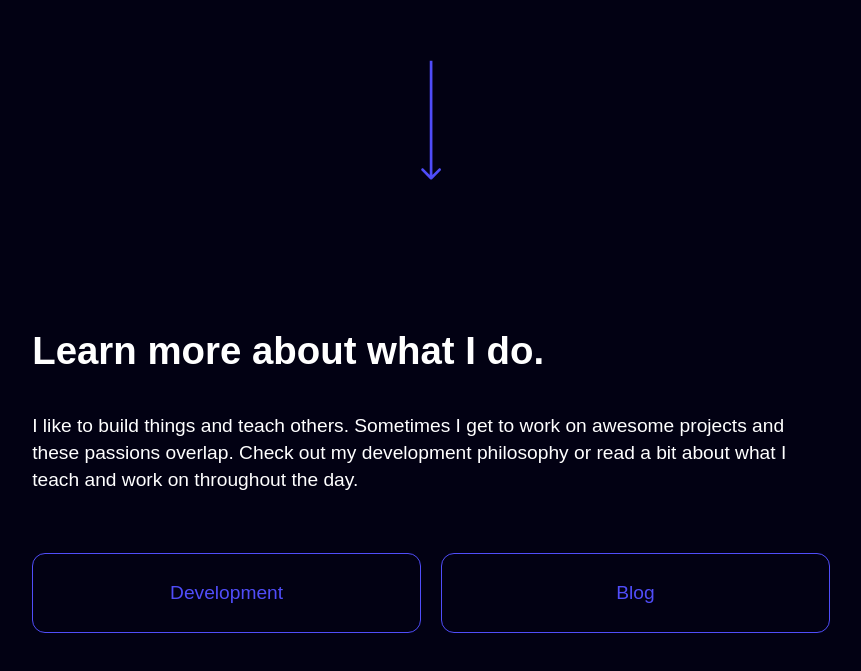
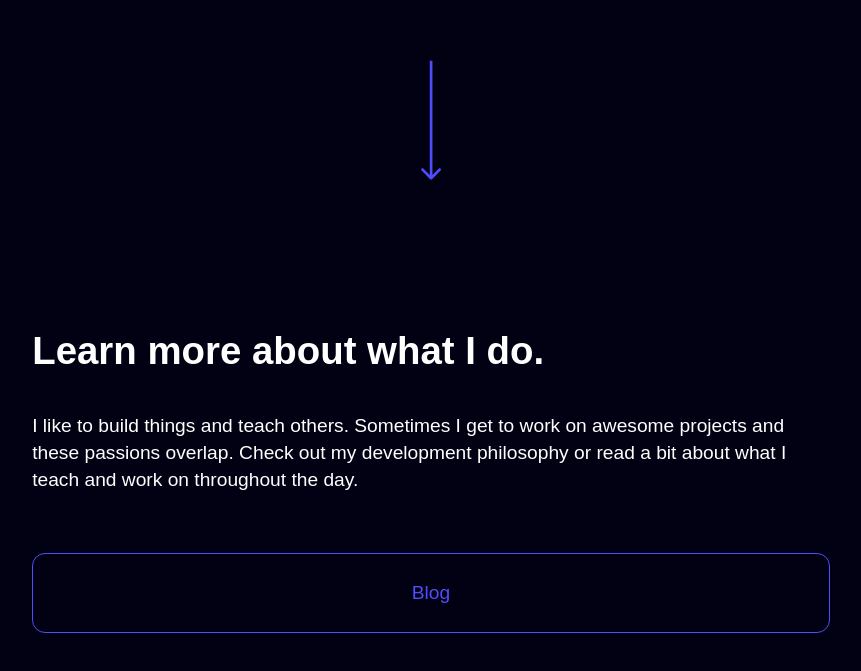
Before and after one commit to robertjdominguez/profile-next, a Next.js app: page / in a window 1280 px wide. Shown: the part 663-1334 px from the top of the page, without its empty margins (209-1070 px from the left). Built offline with nearby package versions, Linux system fonts and the light colour scheme; a web font is replaced by a local one.

Commit message:
simplified

```diff
--- a/components/blog/Article_2.js
+++ b/components/blog/Article_2.js
@@ -113,6 +113,7 @@ export const Deets = styled(motion.div)`
     margin-top: 2vh;
     line-height: 1.7;
     margin-right: 2vw;
+    font-size: 0.9rem;
   }
 
   :hover > button {
--- a/components/nav/Menu.js
+++ b/components/nav/Menu.js
@@ -33,11 +33,11 @@ const Menu = () => {
             <a>Home</a>
           </NavLink>
         </li>
-        <li>
+        {/* <li>
           <NavLink onClick={(e) => handleLink(e, "/development")}>
             <a>Development</a>
           </NavLink>
-        </li>
+        </li> */}
         <li>
           <NavLink onClick={(e) => handleLink(e, "/blog")}>
             <a>Blog</a>
--- a/pages/index.js
+++ b/pages/index.js
@@ -57,9 +57,9 @@ export default function Home() {
               on throughout the day.
             </p>
             <div>
-              <Link href='/development' scroll={false}>
+              {/* <Link href='/development' scroll={false}>
                 <button>Development</button>
-              </Link>
+              </Link> */}
               <Link href='/blog' scroll={false}>
                 <button>Blog</button>
               </Link>
```
